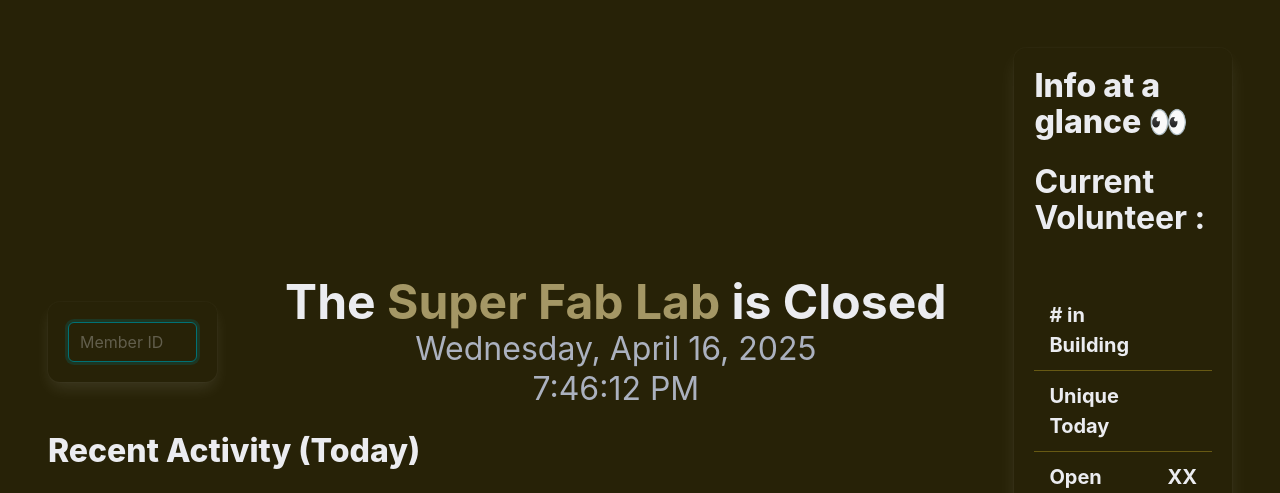
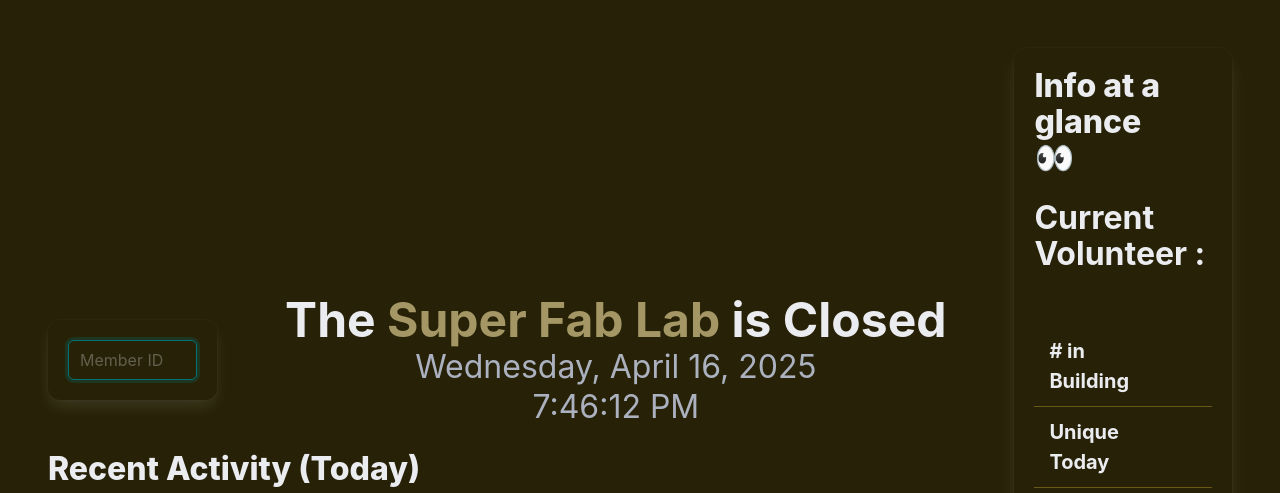
Before and after one commit to UNCCharlotteSuperFabLab/ManagmentSystem, a Django app: template superfablab/visit_tracking/templates/station.html in a window 1280 px wide. Shown: the top 493 px of the page. Run offline with Django 5.2, Linux system fonts and the light colour scheme; the template is opened without the code that fills it, so the values that code supplies are empty; parts of the project's set-up code (start-up, migrations or seed data) failed here and were passed over; some libraries are stand-ins or nearby versions.

Commit message:
Added discord invite link to email and fixed the emoji at the station in "Info at a glance"

```diff
--- a/superfablab/visit_tracking/templates/station.html
+++ b/superfablab/visit_tracking/templates/station.html
@@ -259,7 +259,7 @@
       </div>
       <div class="column is-one-fifth">
         <div class="box has-text-weight-bold is-size-5">
-          <h2 class="title">Info at a glance 👀</h2>
+          <h2 class="title">Info at a glance <p>&#128064;</p></h2>
           <h3 class="title has-text-weight-bold is-size-3"> Current {% if currentkeyholderorvolunter %} Keyholder {% else %} Volunteer {% endif %}: {{ keyholder_name }} </h3>
           <img src="{{ keyholder_img_url }}"/>
 
--- a/superfablab/visit_tracking/views.py
+++ b/superfablab/visit_tracking/views.py
@@ -111,7 +111,7 @@ def leaderboard_of_shame():
 
 def send_canvas_invite(email: str, name: str):
     subject = "Thanks for Visiting the Super Fab Lab"
-    html_content = f"<html><body><h1> Thanks for visiting the SFL {name}! </h1> <p> We hope you had an amazing time! Please click <a href='https://uncc.instructure.com/enroll/E6NPBA'>this link</a> to join our canvas page and do trainings </p</body></html>"
+    html_content = f"<html><body><h1> Thanks for visiting the SFL {name}! </h1> <p> We hope you had an amazing time! Please click <a href='https://uncc.instructure.com/enroll/E6NPBA'>this link</a> to join our canvas page and do trainings. Please also join our Discord <a href='https://discord.gg/Y3xxAqQDq3'></p</body></html>"
     to = [{"email":email,"name":name}]
     # email.delay(to, subject, html_content)
 
```
